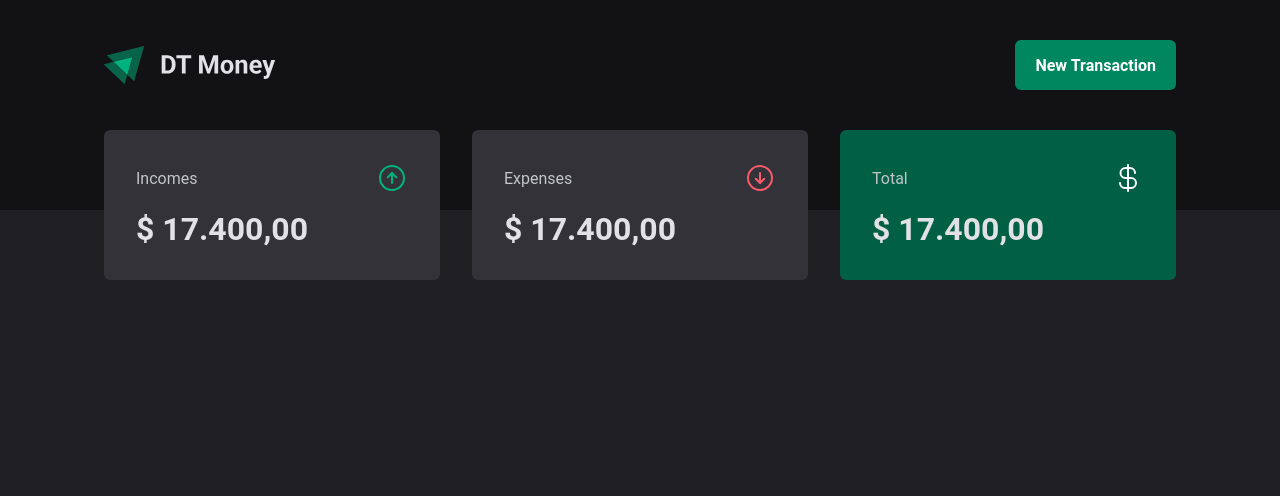
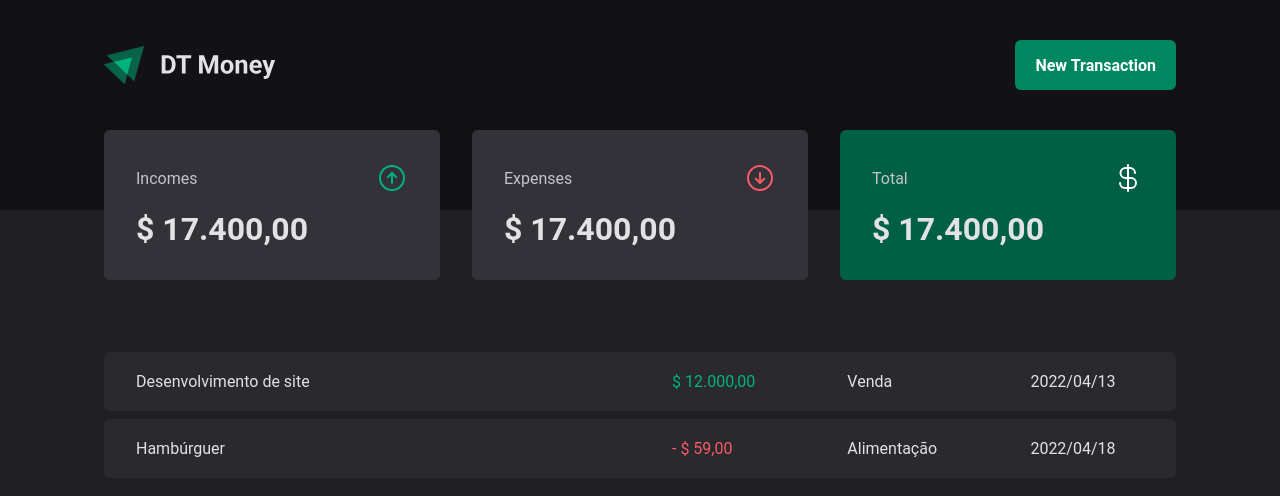
Before and after one commit to felipemacci/Project-03_Ignite-ReactJS, a React app: page / in a window 1280 px wide. Shown: the top 496 px of the page. Built offline with nearby package versions, Linux system fonts and the light colour scheme; the HTML template or start-up script is replaced by a standard one.

Commit message:
creating transactions table

```diff
--- a/src/pages/Transactions/index.tsx
+++ b/src/pages/Transactions/index.tsx
@@ -1,11 +1,35 @@
 import { Header } from "../../components/Header";
 import { Summary } from "../../components/Summary";
+import { PriceHighlight, TransactionsContainer, TransactionsTable } from "./styles";
 
 export function Transactions() {
   return (
     <>
       <Header />
       <Summary />
+
+      <TransactionsContainer>
+        <TransactionsTable>
+          <tbody>
+            <tr>
+              <td width="50%">Desenvolvimento de site</td>
+              <td>
+                <PriceHighlight variant="income">$ 12.000,00</PriceHighlight>
+              </td>
+              <td>Venda</td>
+              <td>2022/04/13</td>
+            </tr>
+            <tr>
+              <td width="50%">Hambúrguer</td>
+              <td>
+                <PriceHighlight variant="expense">- $ 59,00</PriceHighlight>
+              </td>
+              <td>Alimentação</td>
+              <td>2022/04/18</td>
+            </tr>
+          </tbody>
+        </TransactionsTable>
+      </TransactionsContainer>
     </>
   )
 }
--- a/src/pages/Transactions/styles.ts
+++ b/src/pages/Transactions/styles.ts
@@ -0,0 +1,38 @@
+import styled from "styled-components";
+
+export const TransactionsContainer = styled.main`
+  width: 100%;
+  max-width: 1120px;
+  margin: 4rem auto 0;
+  padding: 0 1.5rem;
+`
+
+export const TransactionsTable = styled.table`
+  width: 100%;
+  //margin-top: 1.5rem;
+  border-collapse: separate;
+  border-spacing: 0 0.5rem;
+
+  td {
+    padding: 1.25rem 2rem;
+    background: ${props => props.theme["gray-700"]};
+
+    &:first-child {
+      border-top-left-radius: 6px;
+      border-bottom-left-radius: 6px;
+    }
+
+    &:last-child {
+      border-top-right-radius: 6px;
+      border-bottom-right-radius: 6px;
+    }
+  }
+`
+
+interface PriceHighlightProps {
+  variant: 'income' | 'expense'
+}
+
+export const PriceHighlight = styled.span<PriceHighlightProps>`
+  color: ${props => props.variant === 'income' ? props.theme["green-300"] : props.theme["red-300"]}
+`
```
